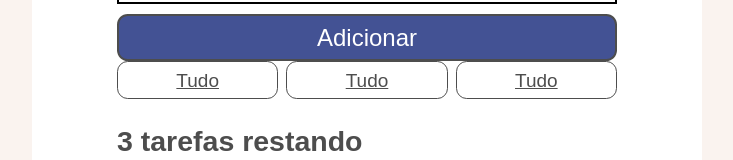
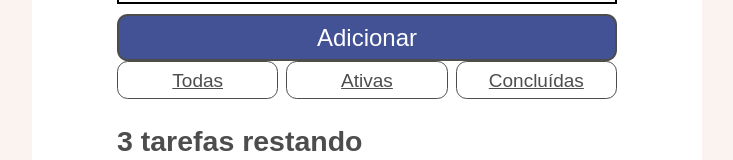
Before and after one commit to porrecobs/react-todo, a React (Create React App) app: page / in a window 1280 px wide. Shown: the part 243-403 px from the top of the page, without its empty margins (273-1006 px from the left). Built offline with nearby package versions, Linux system fonts and the light colour scheme.

Commit message:
dynamically showing FilterButton

```diff
--- a/src/components/FilterButton.js
+++ b/src/components/FilterButton.js
@@ -1,13 +1,13 @@
 import React from "react";
 
 function FilterButton(props) {
-  return(
+  return (
     <button type="button" className="btn toggle-btn" aria-pressed="true">
       <span className="visually-hidden">exibir </span>
-      <span>tudo</span>
+      <span>{props.name}</span>
       <span className="visually-hidden"> tarefas</span>
     </button>
-  )
+  );
 }
 
 export default FilterButton;
```
